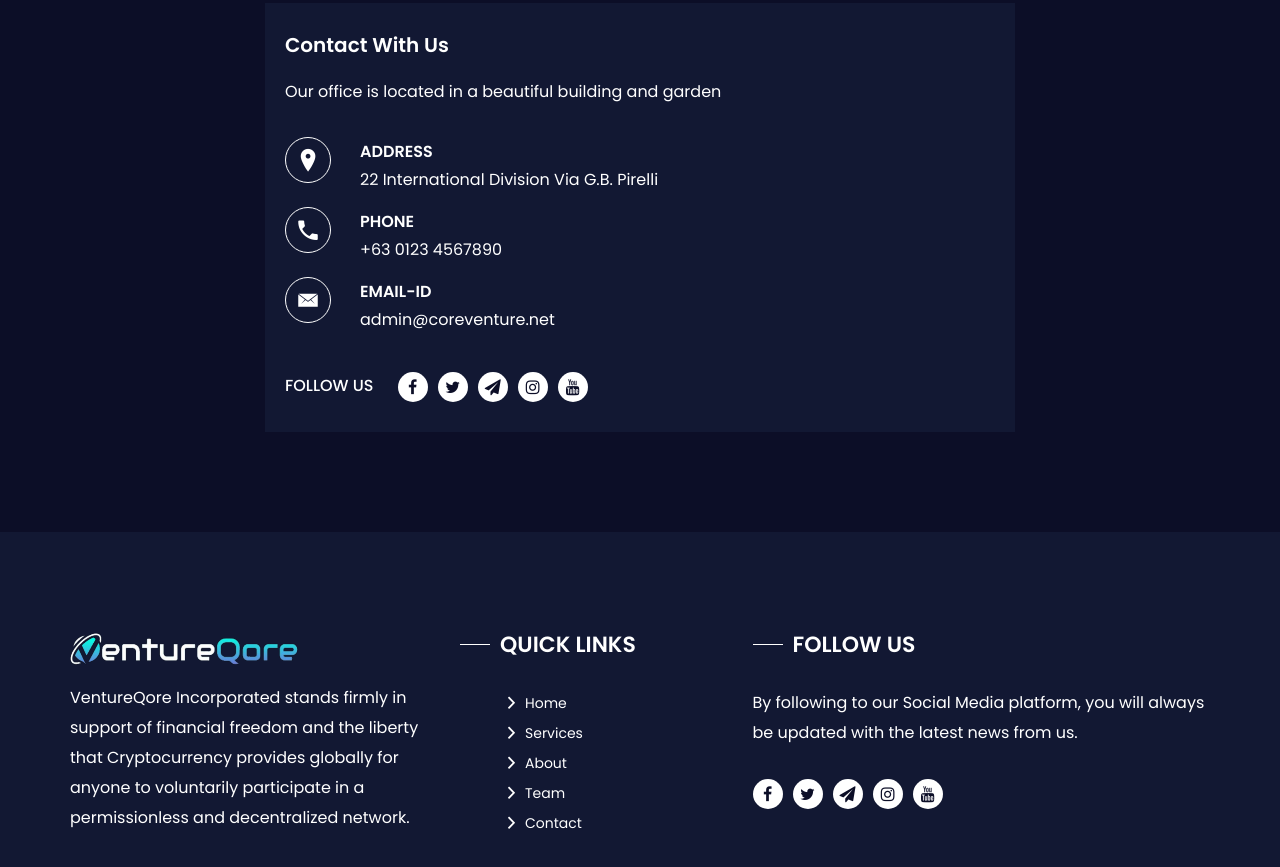
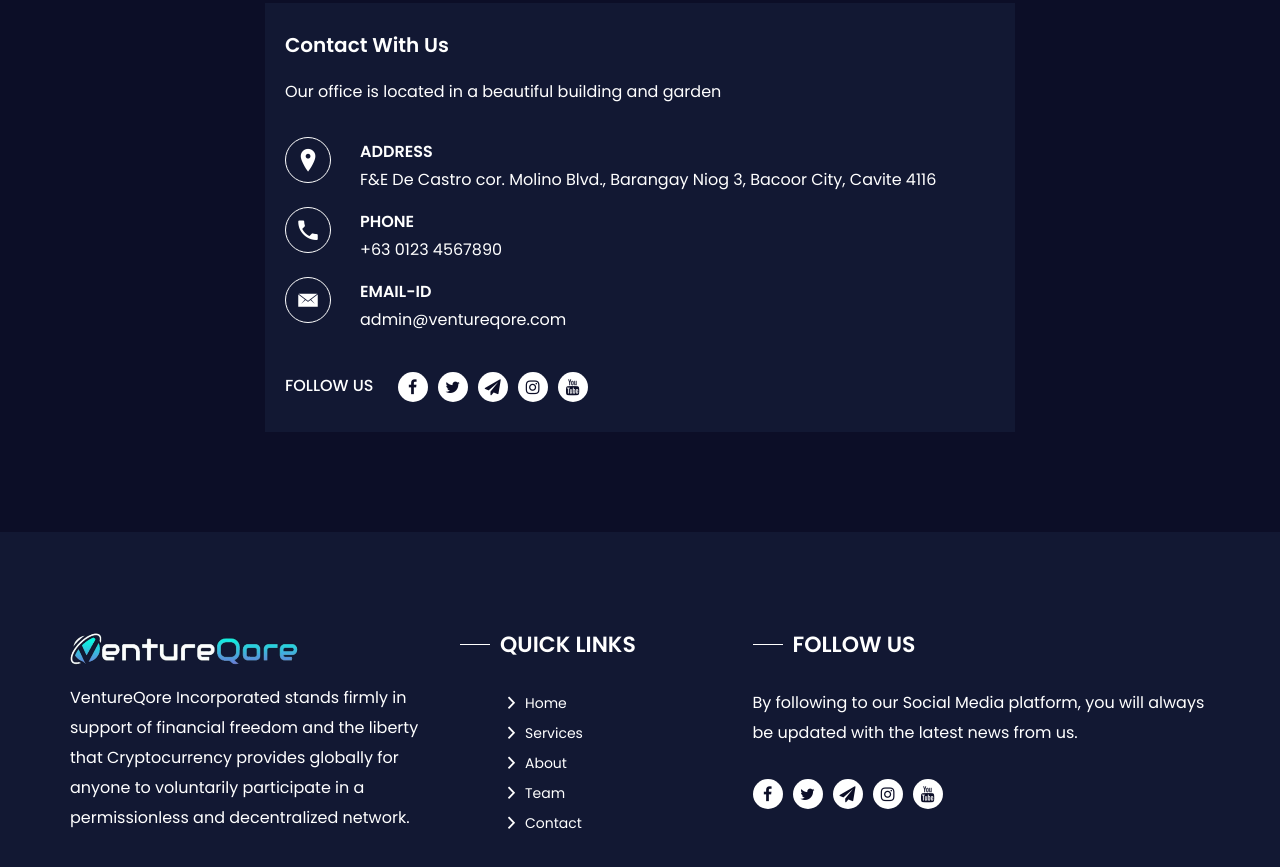
Before and after one commit to marf435/Core_Venture, a plain HTML site: page index.html in a window 1280 px wide. Shown: the part 3411-4278 px from the top of the page. Drawn offline with nearby package versions, Linux system fonts and the light colour scheme; a script that the page names is missing; files whose address does not match are found by name.

Commit message:
Update index.html

```diff
--- a/index.html
+++ b/index.html
@@ -304,7 +304,7 @@
                         <li class="animation" data-animation="fadeInUp" data-animation-delay="0.4s">
                         	<i class="ion-ios-location"></i>
                             <div class="contact_detail"> <span>Address</span>
-                            	<p>22 International Division Via G.B. Pirelli</p>
+                            	<p>F&E De Castro cor. Molino Blvd., Barangay Niog 3, Bacoor City, Cavite 4116</p>
                             </div>
                         </li>
                         <li class="animation" data-animation="fadeInUp" data-animation-delay="0.5s">
@@ -316,7 +316,7 @@
                         <li class="animation" data-animation="fadeInUp" data-animation-delay="0.6s">
                         	<i class="ion-ios-email"></i>
                             <div class="contact_detail"> <span>Email-id</span>
-                            	<p>admin@coreventure.net</p>
+                            	<p>admin@ventureqore.com</p>
                             </div>
                         </li>
                   </ul>
```
